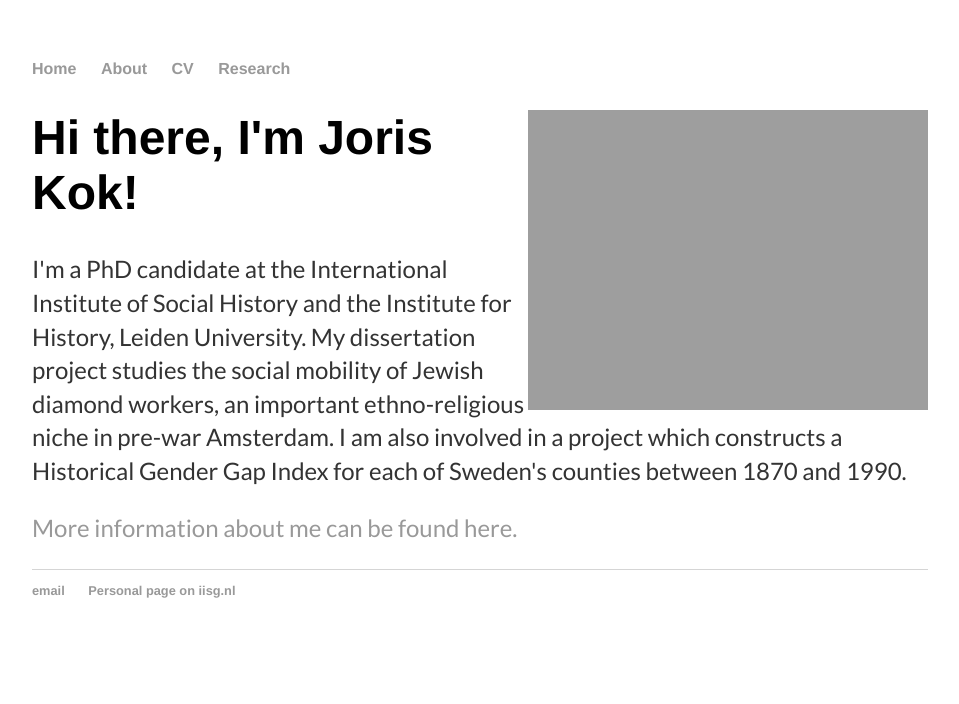
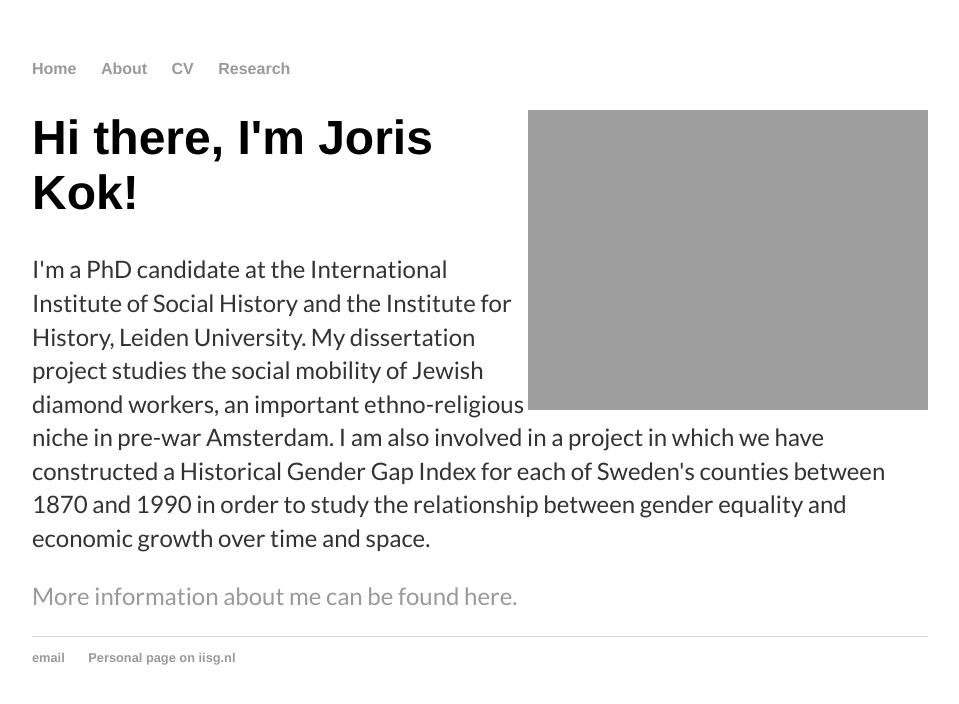
Before and after one commit to kok-joris/kok-joris.github.io, a Jekyll site: the page built from index.html, in a window 1280 px wide. Shown: the top 704 px of the page, without its empty margins (160-1119 px from the left). Built offline with Jekyll 4.4.1, drawn with Linux system fonts in a browser that asks for light colours; Markdown is read by kramdown in place of the engine named in the settings.

Commit message:
Update index.html
Added some more text

```diff
--- a/index.html
+++ b/index.html
@@ -5,6 +5,6 @@
 <div class="blurb">
 	<img src="https://kok-joris.github.io/images/joris_iisgfoto.jpg" class="inline" align="right" height=300>
 	<h1>Hi there, I'm Joris Kok!</h1>
-	<p>I'm a PhD candidate at the International Institute of Social History and the Institute for History, Leiden University. My dissertation project studies the social mobility of Jewish diamond workers, an important ethno-religious niche in pre-war Amsterdam. I am also involved in a project which constructs a Historical Gender Gap Index for each of Sweden's counties between 1870 and 1990.</p>
+	<p>I'm a PhD candidate at the International Institute of Social History and the Institute for History, Leiden University. My dissertation project studies the social mobility of Jewish diamond workers, an important ethno-religious niche in pre-war Amsterdam. I am also involved in a project in which we have constructed a Historical Gender Gap Index for each of Sweden's counties between 1870 and 1990 in order to study the relationship between gender equality and economic growth over time and space.</p>
 	<p><a href="/about">More information about me can be found here.</a></p>
 </div><!-- /.blurb -->
```
